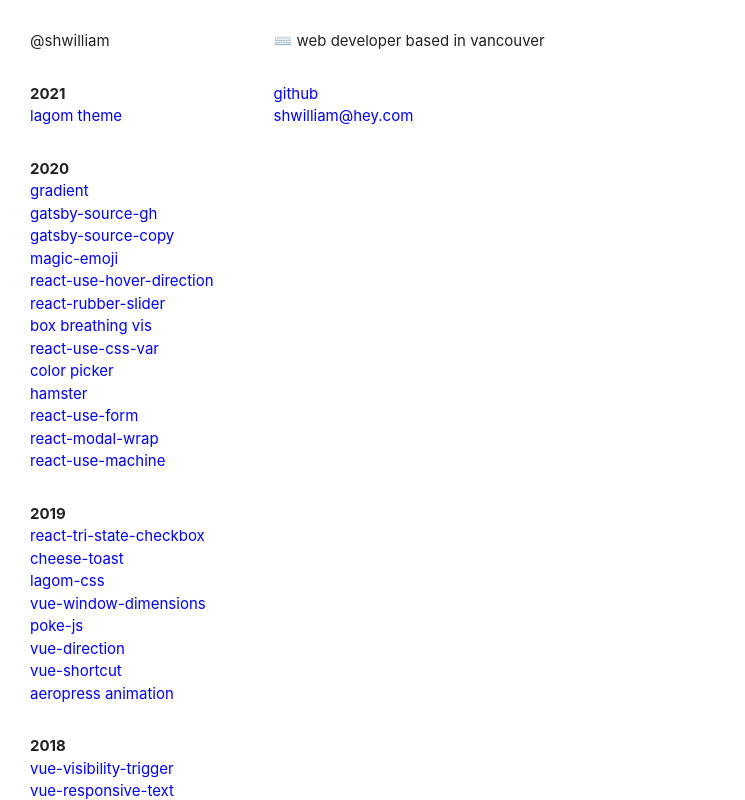
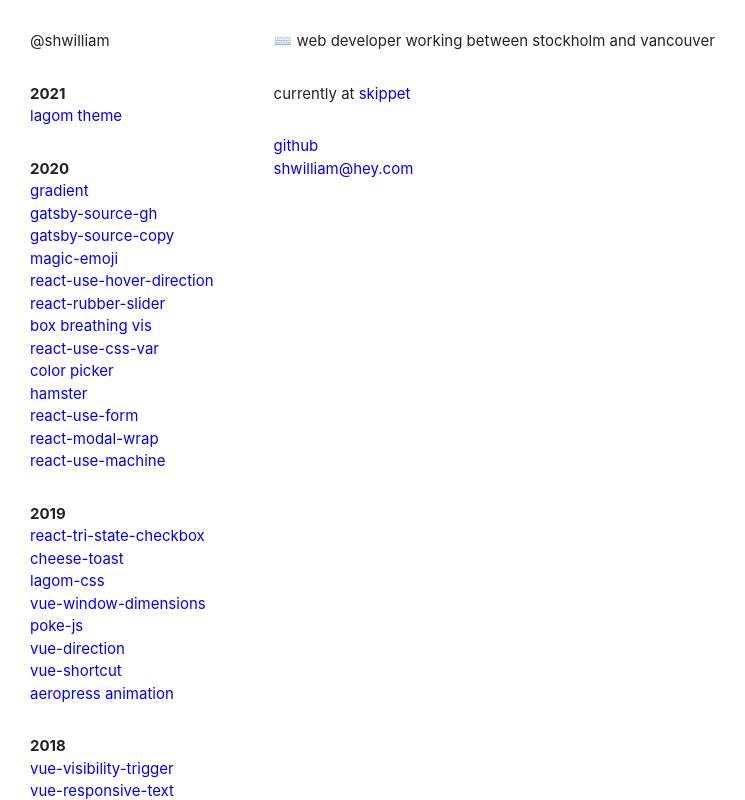
Before and after one commit to shwilliam/shwilliam.github.io, an Eleventy site: page src/index.njk in a window 1280 px wide. Shown: the whole page, without its empty margins (0-745 px from the left). Built offline with nearby package versions, Linux system fonts and the light colour scheme; Eleventy itself is replaced by a stand-in of ours; files that its build step writes are made by us from their sources.

Commit message:
update intro

```diff
--- a/src/index.njk
+++ b/src/index.njk
@@ -8,7 +8,11 @@
   <span role="img" aria-label="Keyboard" title="Keyboard">
     ⌨️
   </span>
-  web developer based in vancouver
+  web developer working between stockholm and vancouver
+</p>
+
+<p class="subtitle">
+  currently at <a href="https://skippet.io" target="_blank">skippet</a>
 </p>
 
 <div>
```
